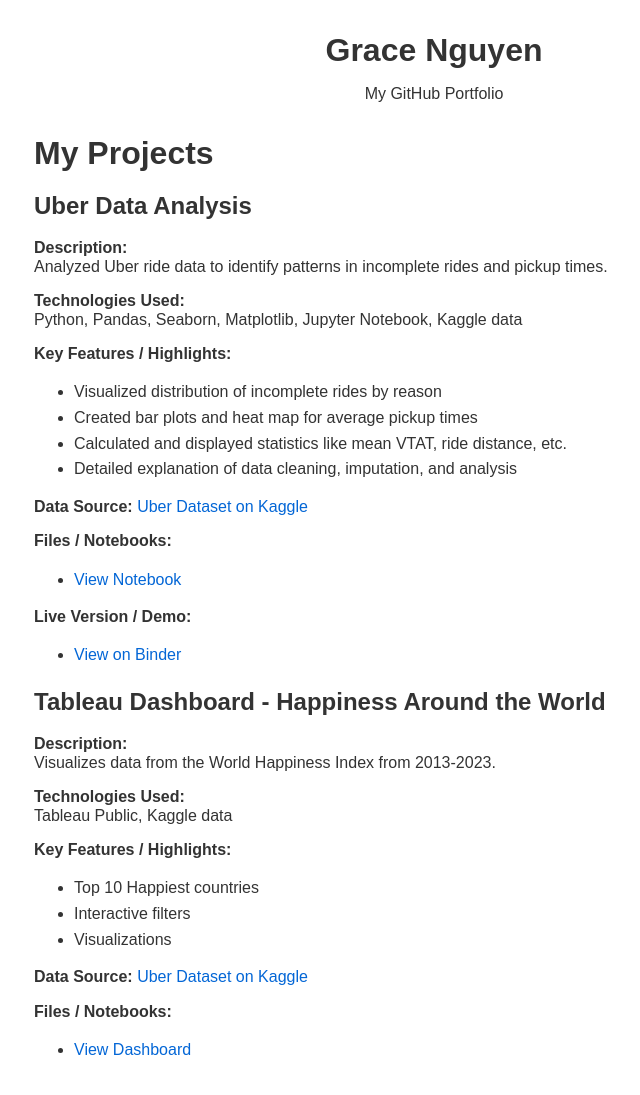
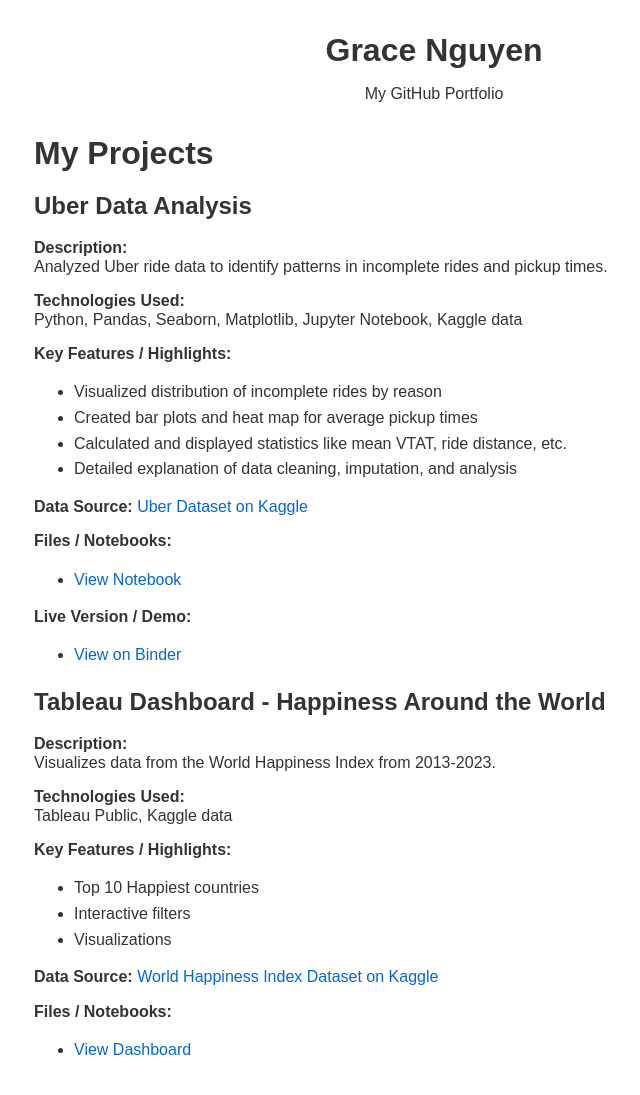
Before and after one commit to grng1560/grng1560.github.io, a Jekyll site: the page built from projects.md, in a window 1280 px wide. Shown: the whole page, without its empty margins (206-846 px from the left). Built offline with Jekyll 4.4.1, drawn with Linux system fonts in a browser that asks for light colours.

Commit message:
Update projects.md

```diff
--- a/projects.md
+++ b/projects.md
@@ -40,7 +40,7 @@
 - Interactive filters
 - Visualizations
 
-**Data Source:** [Uber Dataset on Kaggle](https://www.kaggle.com/datasets/simonaasm/world-happiness-index-by-reports-2013-2023)
+**Data Source:** [World Happiness Index Dataset on Kaggle](https://www.kaggle.com/datasets/simonaasm/world-happiness-index-by-reports-2013-2023)
 
 **Files / Notebooks:**
 - [View Dashboard](https://public.tableau.com/app/profile/grace.nguyen/viz/UnderstandingHappinessAroundtheWorld/Dashboard1)
```
